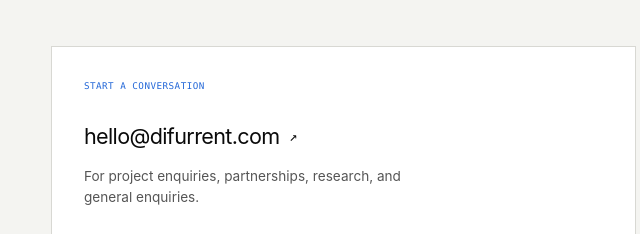
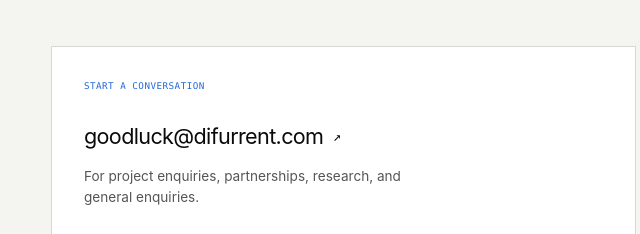
Before and after one commit to noklash/difurrent, a website: page src/index.html in a window 1280 px wide. Shown: the part 6960-7194 px from the top of the page, 606-1246 px from the left. Drawn offline with Linux system fonts and the light colour scheme; no server answers; a web font is replaced by a local one.

Commit message:
email change

```diff
--- a/src/index.html
+++ b/src/index.html
@@ -1158,9 +1158,9 @@
 
                     <a
                         class="contact-email"
-                        href="mailto:goodluckcodes@gmail.com"
+                        href="mailto:goodluck@difurrent.com"
                     >
-                        hello@difurrent.com
+                        goodluck@difurrent.com
 
                         <span aria-hidden="true">
                             ↗
@@ -1177,7 +1177,7 @@
 
                     <form
                         class="contact-form"
-                        action="mailto:goodluckcodes@gmail.com"
+                        action="mailto:goodluck@difurrent.com"
                         method="post"
                         enctype="text/plain"
                     >
```
